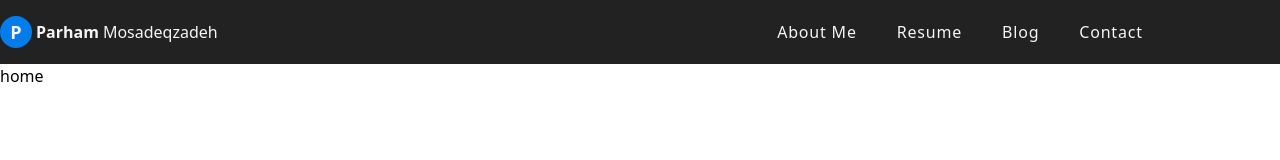
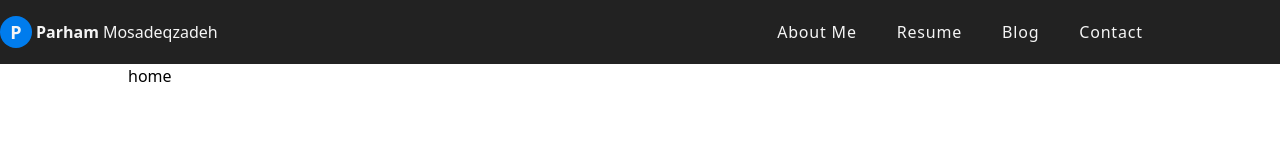
Before and after one commit to parham-mosadeq/parham-cv, a Next.js app: page / in a window 1280 px wide. Shown: the top 160 px of the page. Built offline with nearby package versions, Linux system fonts and the light colour scheme.

Commit message:
design layout

```diff
--- a/src/components/layout.js
+++ b/src/components/layout.js
@@ -1,7 +1,11 @@
 import React from 'react';
 
 const Layout = ({ children }) => {
-  return <main className=''>{children}</main>;
+  return (
+    <main className='w-full px-5 m-0 mx-auto md:max-w-5xl md:p-0 '>
+      {children}
+    </main>
+  );
 };
 
 export default Layout;
```
